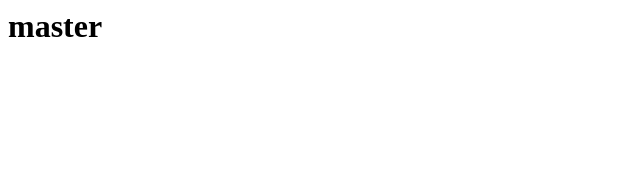
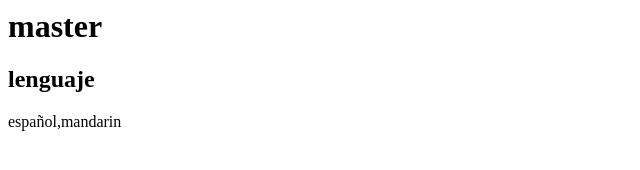
Before and after one commit to Aut0dev/crack, a plain HTML site: page index.html in a window 1280 px wide. Shown: the whole page, without its empty margins (0-640 px from the left). Drawn offline with Linux system fonts and the light colour scheme.

Commit message:
lenguaje sección

```diff
--- a/index.html
+++ b/index.html
@@ -1 +1,3 @@
 <h1>master</h1>
+<h2>lenguaje</h2>
+<p>español,mandarin</p>
```
